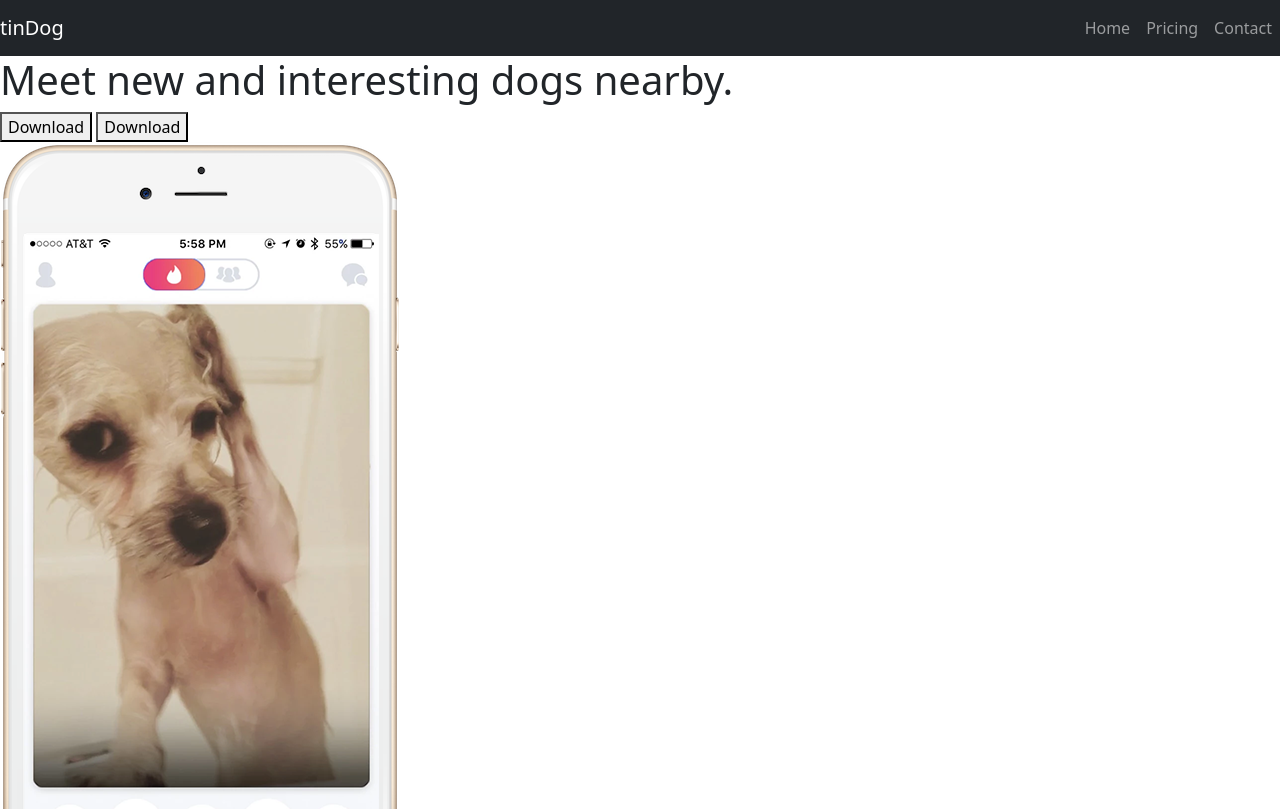
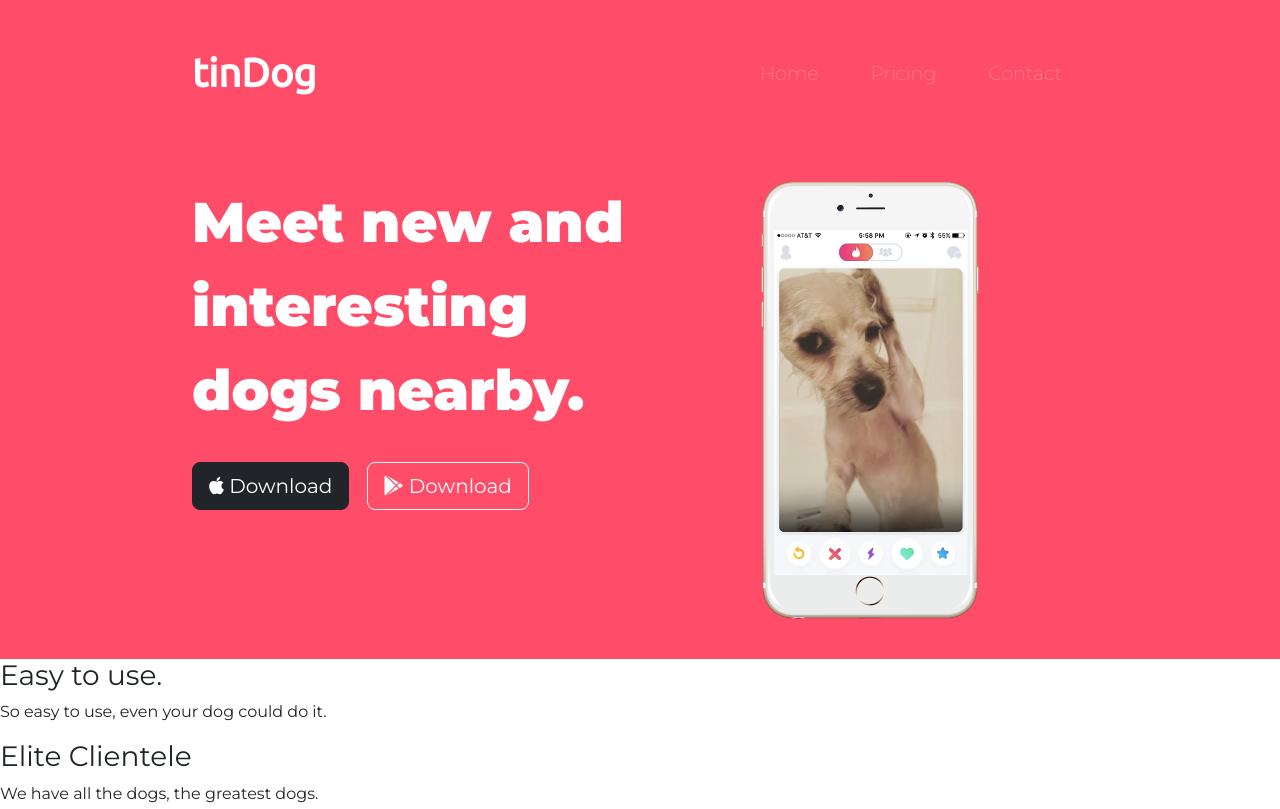
Before and after one commit to lillykml/TinDog, a plain HTML site: page index.html in a window 1280 px wide. Shown: the top 809 px of the page. Drawn offline with nearby package versions, Linux system fonts and the light colour scheme.

Commit message:
Finished first section

```diff
--- a/css/styles.css
+++ b/css/styles.css
@@ -0,0 +1,50 @@
+@import url("https://fonts.googleapis.com/css2?family=Montserrat:wght@100;400;900&family=Ubuntu&display=swap");
+
+body {
+    font-family: "Montserrat", sans-serif;
+}
+
+h1 {
+  font-weight: 900;
+  font-size: 3.5rem;
+  line-height: 1.5;
+}
+#title {
+    background-color: #ff4c68;
+    color: white;
+  }
+
+  .container-fluid {
+    padding: 3% 15%;
+  }
+
+/*Navigation Bar*/
+
+.navbar {
+    padding: 0 0 4.5rem 0;
+}
+
+  .navbar-brand {
+    font-family: "Ubuntu", "sans-serif";
+    font-size: 2.5rem;
+    font-weight: bold;
+  }
+
+  .nav-item {
+    padding: 0 18px;
+    font-size: 1.2rem;
+    font-weight: 100;
+    color: white;
+  }
+
+/*Download Button*/
+.download-button {
+    margin: 5% 3% 5% 0;
+}
+
+.dog-img {
+    width: 50%;
+    display: block;
+    margin-left: auto;
+    margin-right: auto;
+}
--- a/index.html
+++ b/index.html
@@ -3,19 +3,29 @@
   <head>
     <meta charset="utf-8" />
     <title>TinDog</title>
-    <link rel="stylesheet" href="css/styles.css" />
+     <!-- Font Awesome -->
+    <script src="https://kit.fontawesome.com/c70fd67d80.js" crossorigin="anonymous"></script>
+     <!-- Bootstrap -->
     <link
       href="https://cdn.jsdelivr.net/npm/bootstrap@5.3.0-alpha1/dist/css/bootstrap.min.css"
       rel="stylesheet"
       integrity="sha384-GLhlTQ8iRABdZLl6O3oVMWSktQOp6b7In1Zl3/Jr59b6EGGoI1aFkw7cmDA6j6gD"
       crossorigin="anonymous"
     />
+    <script
+      src="https://cdn.jsdelivr.net/npm/bootstrap@5.3.0-alpha1/dist/js/bootstrap.bundle.min.js"
+      integrity="sha384-w76AqPfDkMBDXo30jS1Sgez6pr3x5MlQ1ZAGC+nuZB+EYdgRZgiwxhTBTkF7CXvN"
+      crossorigin="anonymous"
+    ></script>
+     <!-- Stylesheet (Google Fonts is there) -->
+    <link rel="stylesheet" href="./css/styles.css" />
   </head>
 
   <body>
     <section id="title">
+      <div class="container-fluid">
         <!-- Nav Bar -->
-      <nav class="navbar navbar-expand-md navbar-dark bg-dark">
+        <nav class="navbar navbar-expand-md navbar-dark">
           <a class="navbar-brand" href="">tinDog</a>
           <button
             class="navbar-toggler"
@@ -44,14 +54,16 @@
         </nav>
 
         <!-- Title -->
-
-      <div>
+        <div class="row">
+          <div class="col-lg-6">
             <h1>Meet new and interesting dogs nearby.</h1>
-        <button type="button">Download</button>
-        <button type="button">Download</button>
+            <button type="button" class="btn btn-dark btn-lg download-button"><i class="fa-brands fa-apple"></i> Download</button>
+            <button type="button" class="btn btn-outline-light btn-lg download-button"><i class="fa-brands fa-google-play"></i> Download</button>
           </div>
-      <div>
-        <img src="images/iphone6.png" alt="iphone-mockup" />
+          <div class="col-lg-6">
+            <img src="images/iphone6.png" alt="iphone-mockup" class="dog-img" />
+          </div>
+        </div>
       </div>
     </section>
 
@@ -134,11 +146,5 @@
     <footer id="footer">
       <p>© Copyright TinDog</p>
     </footer>
-
-    <script
-      src="https://cdn.jsdelivr.net/npm/bootstrap@5.3.0-alpha1/dist/js/bootstrap.bundle.min.js"
-      integrity="sha384-w76AqPfDkMBDXo30jS1Sgez6pr3x5MlQ1ZAGC+nuZB+EYdgRZgiwxhTBTkF7CXvN"
-      crossorigin="anonymous"
-    ></script>
   </body>
 </html>
```
Lines whose indentation alone changed are shown as unchanged.
